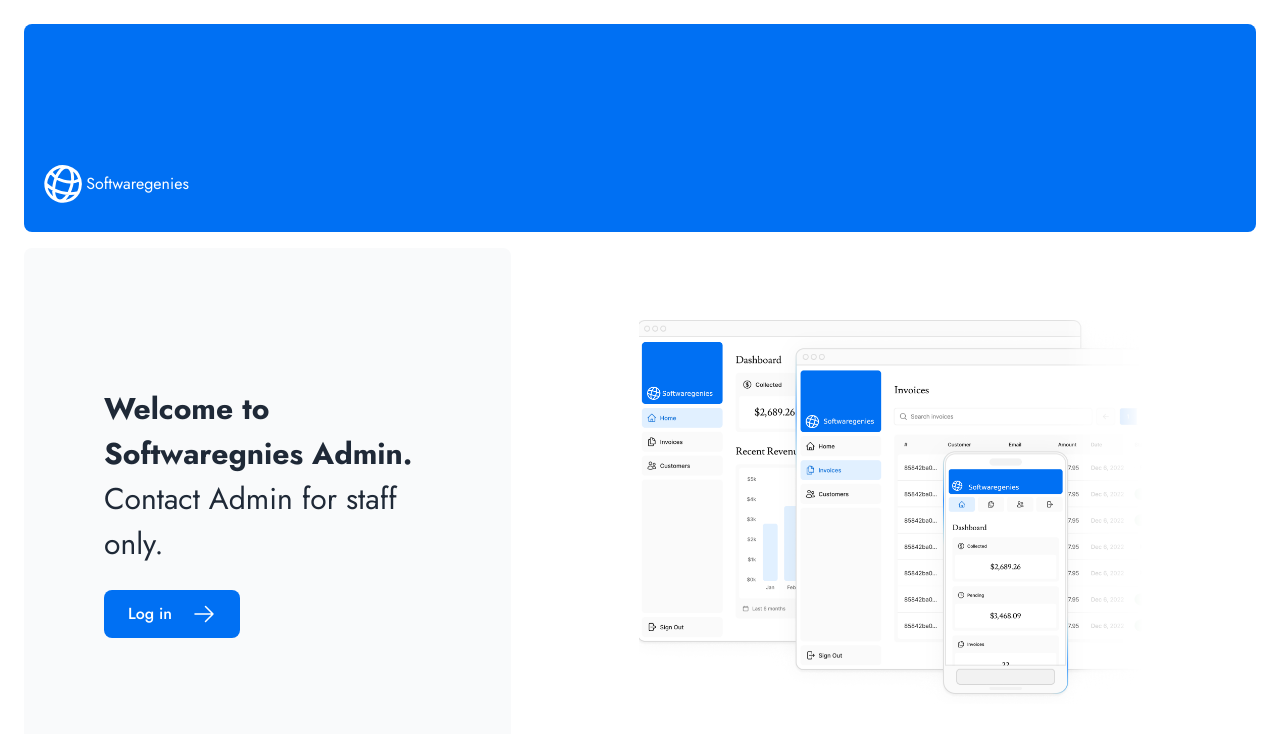
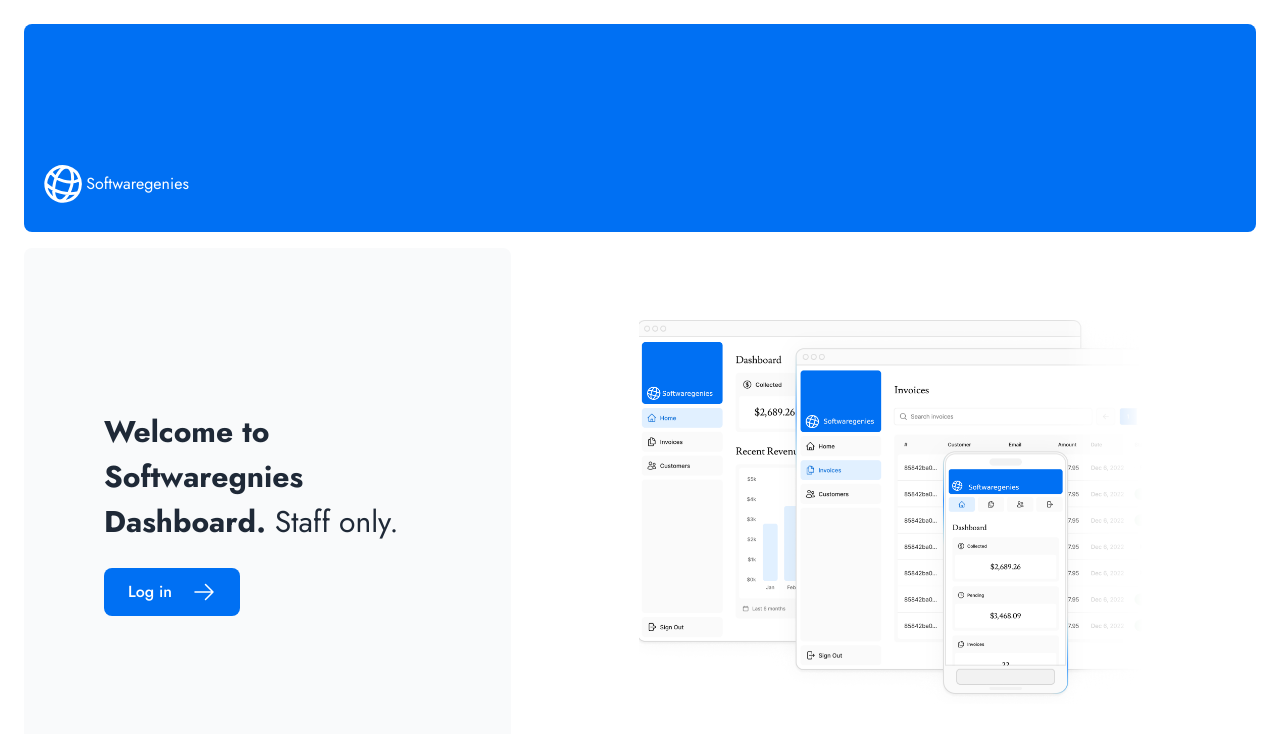
Before and after one commit to altrono/company-dashboard, a Next.js app: page / in a window 1280 px wide. Shown: the top 734 px of the page. Built offline with nearby package versions, Linux system fonts and the light colour scheme; a web font is replaced by a local one.

Commit message:
fix bugs

```diff
--- a/app/page.tsx
+++ b/app/page.tsx
@@ -12,9 +12,9 @@ export default function Page() {
       <div className="mt-4 flex grow flex-col gap-4 md:flex-row">
         <div className="flex flex-col justify-center gap-6 rounded-lg bg-gray-50 px-6 py-10 md:w-2/5 md:px-20">
           <p className={`text-xl text-gray-800 md:text-3xl md:leading-normal`}>
-            <strong>Welcome to Softwaregnies Admin.</strong> Contact Admin{' '}
+            <strong>Welcome to Softwaregnies Dashboard.</strong> {' '}
 
-            for staff only.
+            Staff only.
           </p>
           <Link
             href="/login"
```
